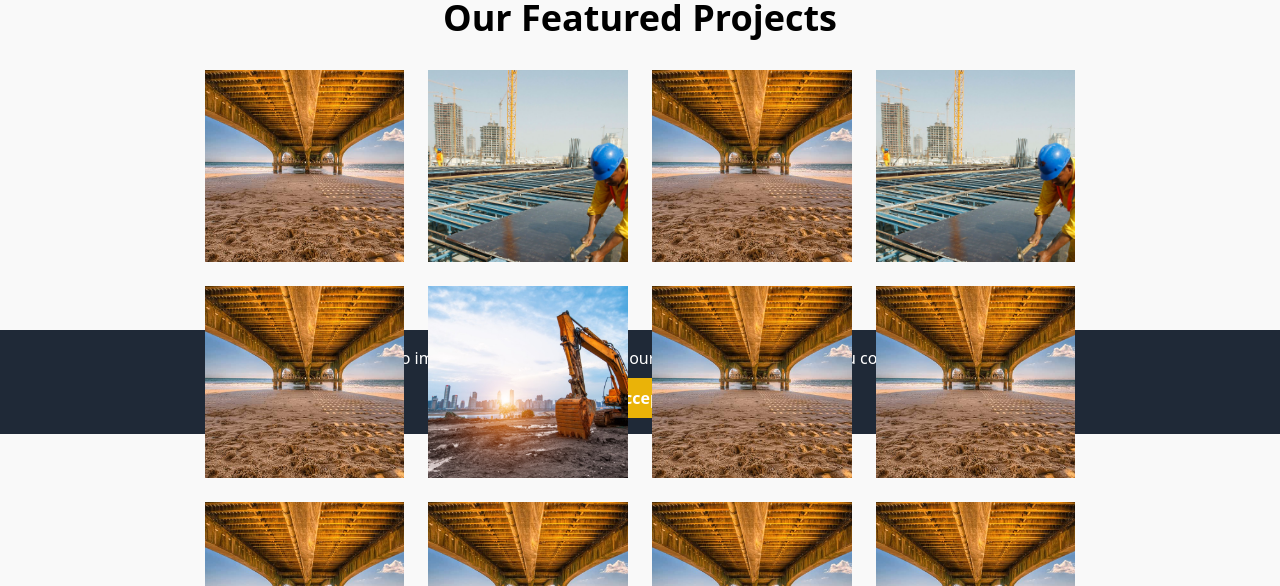
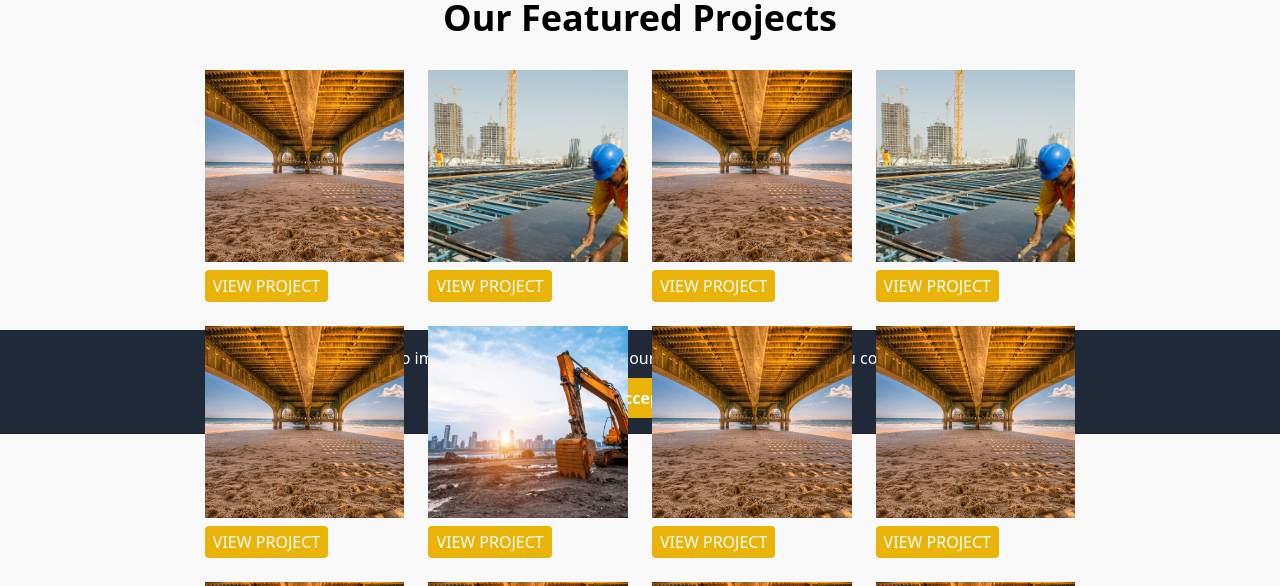
Before and after one commit to ArtisAdemi/INEMConstruction, a React (Vite) app in the folder inem_web/: page /projects in a window 1280 px wide. Shown: the part 366-952 px from the top of the page. Built offline with nearby package versions, Linux system fonts and the light colour scheme.

Commit message:
fixed gallery

```diff
--- a/inem_web/src/assets/projects.ts
+++ b/inem_web/src/assets/projects.ts
@@ -10,7 +10,7 @@ export const projects = [
         "slug": "project-1",
         "images": [project5, Construction1, Construction2],
         "category": "COMMERCIAL",
-        "description": "Lorem ipsum dolor sit amet consectetur adipiscing elit Integer adipiscing erat"
+        "description": "Lorem ipsum dolor sit amet consectetur adipiscing elit Integer adipiscing eratLorem ipsum dolor sit amet consectetur adipiscing elit Integer adipiscing eratLorem ipsum dolor sit amet consectetur adipiscing elit Integer adipiscing eratLorem ipsum dolor sit amet consectetur adipiscing elit Integer adipiscing eratLorem ipsum dolor sit amet consectetur adipiscing elit Integer adipiscing erat"
     },
     {
         "id": 2,
--- a/inem_web/src/pages/Projects.tsx
+++ b/inem_web/src/pages/Projects.tsx
@@ -24,13 +24,20 @@ const Projects: React.FC = () => {
                 <h1 className="text-4xl font-bold text-center mb-8 pt-10">Our Featured Projects</h1>
                 <div className="grid grid-cols-1 sm:grid-cols-2 md:grid-cols-3 lg:grid-cols-4 gap-6 w-full">
                     {projects.map(project => (
-                        <div key={project.id} className="overflow-hidden relative group cursor-pointer">
-                            <img className="w-full h-48 object-cover transform transition-transform duration-300 group-hover:scale-125" src={project.images[0]} alt={project.title} />
-                            <div className="absolute inset-0 bg-black bg-opacity-50 flex items-center pl-12 opacity-0 group-hover:opacity-100 transition-opacity duration-300">
-                                <div className="flex flex-col">
-                                    <h2 className="text-white text-xl font-semibold pb-3">{project.title}</h2>
-                                    <button className="bg-yellow-500 hover:bg-yellow-600 text-white py-1 px-2 rounded" onClick={() => redirect(`/projects/${project.slug}`)}>VIEW PROJECT</button>
+                        <div key={project.id} className="">
+                            <div className='overflow-hidden relative group cursor-pointer'>
+                                <img className="w-full h-48 object-cover transform transition-transform duration-300 group-hover:scale-125 z-0" src={project.images[0]} alt={project.title} />
+                                <div>
+                                    <div className="absolute inset-0 bg-black bg-opacity-50 flex items-center pl-12 opacity-0 group-hover:opacity-100 transition-opacity duration-300 z-10">
+                                        <div className="flex flex-col absolute bottom-1 left-3">
+                                            <h2 className="text-white text-start text-xl font-semibold pb-3">{project.title}</h2>
+                                            <p className='text-white text-sm text-start overflow-hidden text-ellipsis line-clamp-2'>{project.description}</p>
+                                        </div>
+                                    </div>
                                 </div>
+                            </div>
+                            <div className='flex justify-start'>
+                                <button className="bg-yellow-500 hover:bg-yellow-600 text-white text-start py-1 px-2 rounded mt-2 relative z-20" onClick={() => redirect(`/projects/${project.slug}`)}>VIEW PROJECT</button>
                             </div>
                         </div>
                     ))}
```
